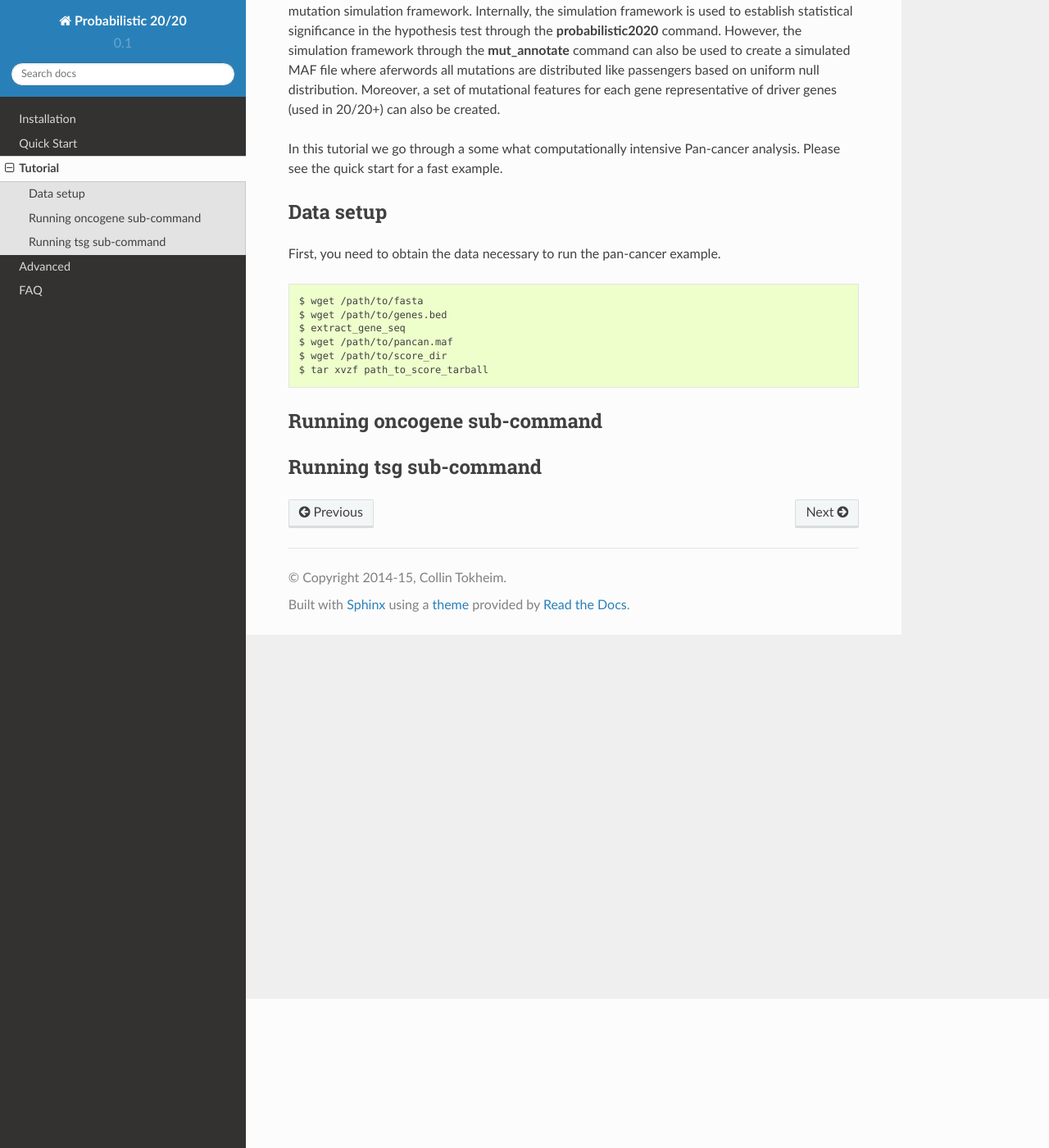
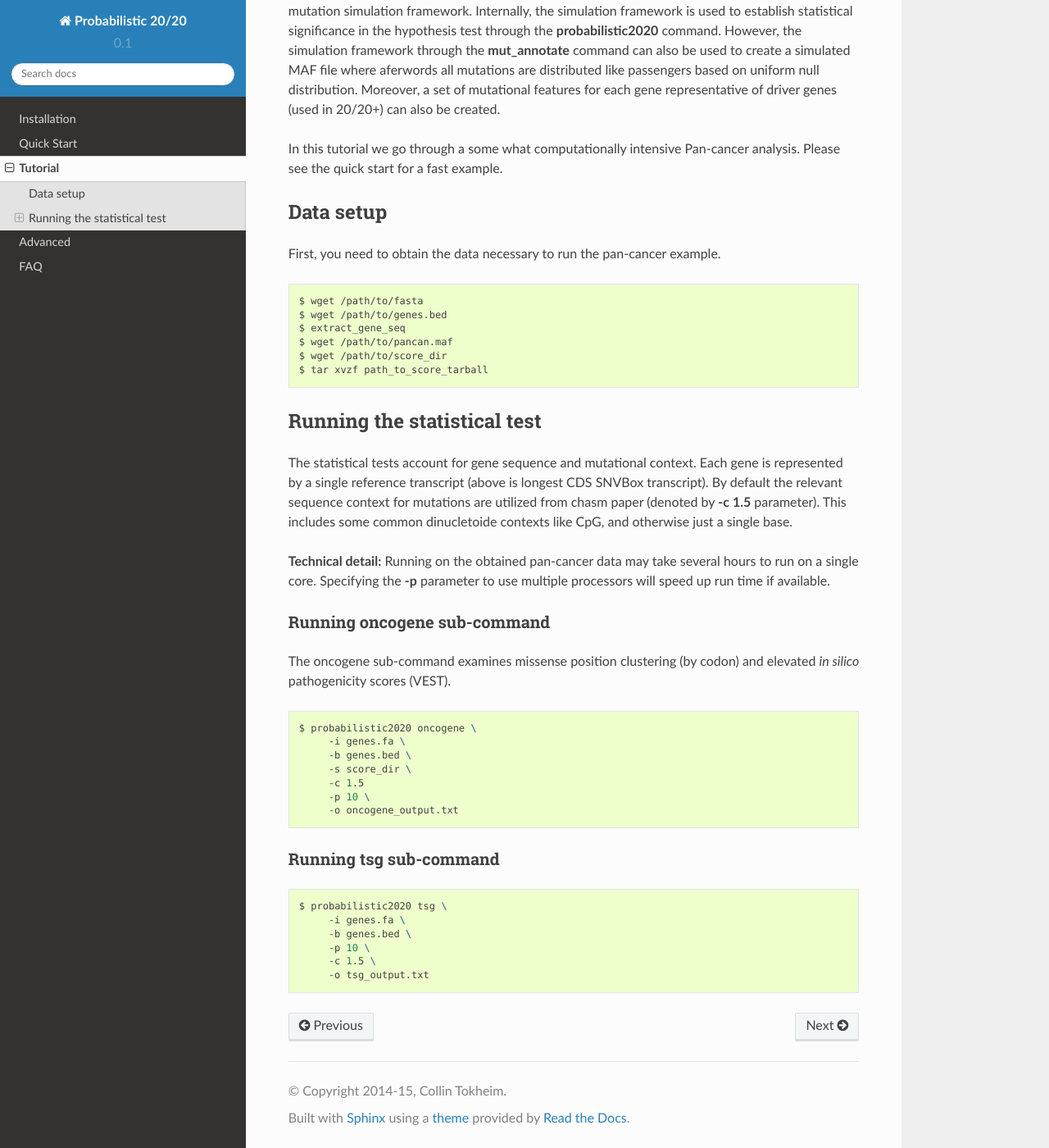
Before and after one commit to KarchinLab/probabilistic2020, a Sphinx documentation site: the page built from doc/tutorial.rst, in a window 1280 px wide and 1400 px high, scrolled down 182 px. Shown: the whole window at 82% size. Built offline with Sphinx 7.4.7 and the Read the Docs theme 2.0.0, drawn with Linux system fonts in a browser that asks for light colours; pages that are not in the unit, such as notebooks, are missing from menus.

Commit message:
updated tutorial

```diff
--- a/doc/tutorial.rst
+++ b/doc/tutorial.rst
@@ -28,9 +28,43 @@ example.
    $ wget /path/to/score_dir
    $ tar xvzf path_to_score_tarball
 
-Running oncogene sub-command
+Running the statistical test
 ----------------------------
 
+The statistical tests account for gene sequence and mutational context.
+Each gene is represented by a single reference transcript (above is longest CDS SNVBox transcript).
+By default the relevant sequence context for mutations are utilized from
+chasm paper (denoted by **-c 1.5** parameter). This includes some common dinucletoide contexts
+like CpG, and otherwise just a single base.
+
+**Technical detail:** Running on the obtained pan-cancer data may take several hours to run on a single
+core. Specifying the **-p** parameter to use multiple processors will speed up run time if available.
+
+Running oncogene sub-command
+++++++++++++++++++++++++++++
+
+The oncogene sub-command examines missense position clustering (by codon) and elevated
+*in silico* pathogenicity scores (VEST).
+
+
+.. code-block:: bash
+
+   $ probabilistic2020 oncogene \
+        -i genes.fa \
+        -b genes.bed \
+        -s score_dir \
+        -c 1.5
+        -p 10 \
+        -o oncogene_output.txt
 
 Running tsg sub-command
------------------------
++++++++++++++++++++++++
+
+.. code-block:: bash
+
+   $ probabilistic2020 tsg \
+        -i genes.fa \
+        -b genes.bed \
+        -p 10 \
+        -c 1.5 \
+        -o tsg_output.txt
```
